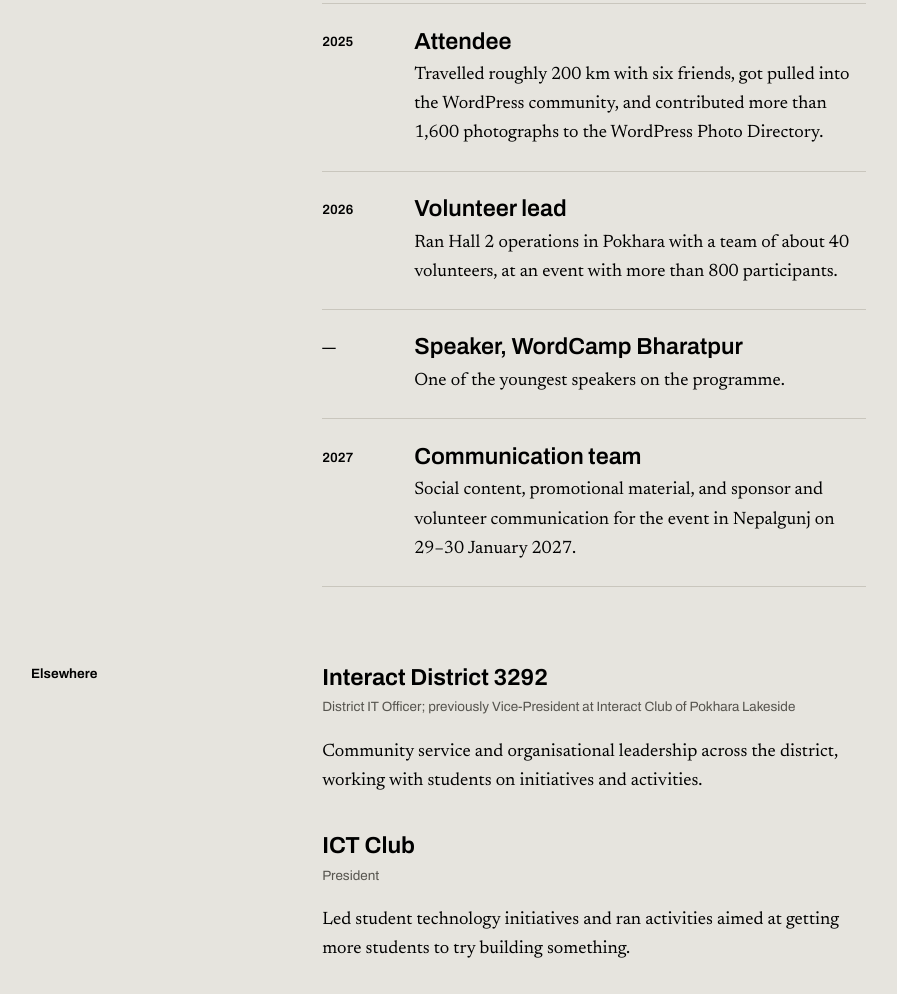
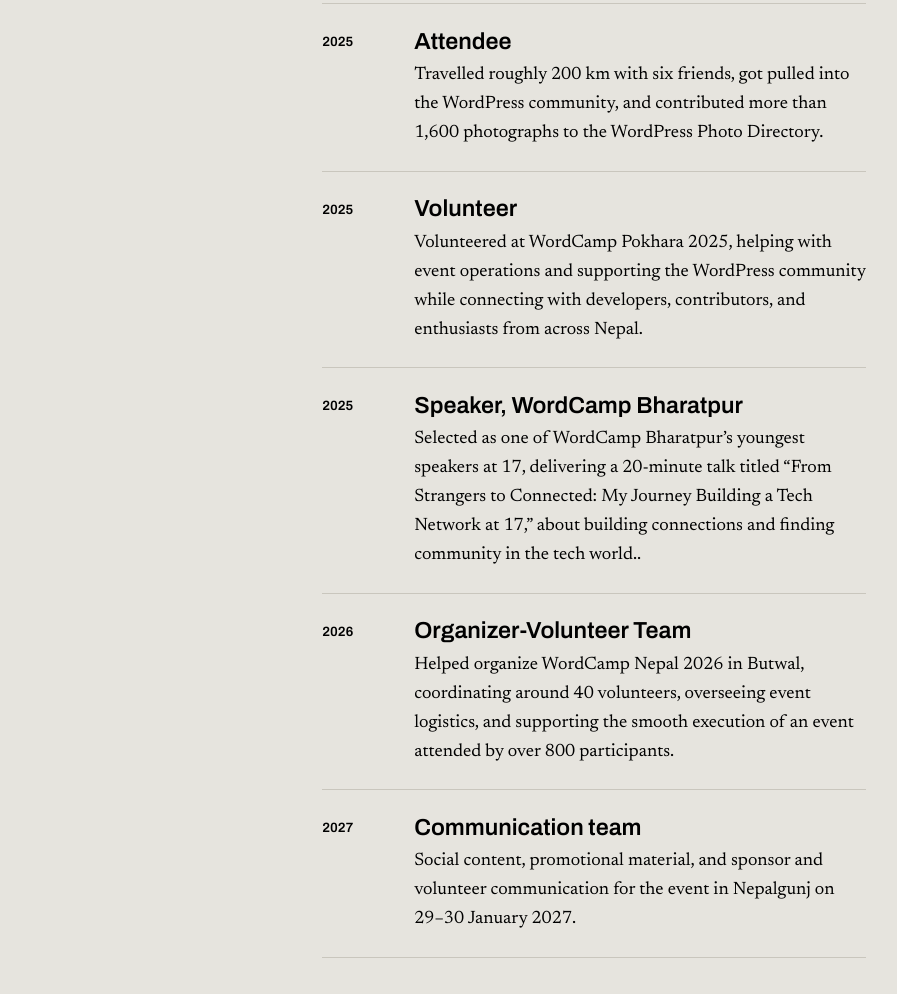
Before and after one commit to manjil0809/Coming-Soon, a plain HTML site: page index.html in a window 1280 px wide. Shown: the part 6149-7143 px from the top of the page, without its empty margins (129-1026 px from the left). Drawn offline with Linux system fonts and the light colour scheme.

Commit message:
Update index.html

```diff
--- a/index.html
+++ b/index.html
@@ -373,21 +373,30 @@
           </li>
 
           <li class="step">
-            <span class="step__year">2026</span>
+            <span class="step__year">2025</span>
             <div>
-              <h3 class="step__role">Volunteer lead</h3>
+              <h3 class="step__role">Volunteer</h3>
               <p>
-                Ran Hall 2 operations in Pokhara with a team of about 40 volunteers,
-                at an event with more than 800 participants.
+               Volunteered at WordCamp Pokhara 2025, helping with event operations and supporting the WordPress community while connecting with developers, contributors, and enthusiasts from across Nepal.
               </p>
             </div>
           </li>
 
-          <li class="step">
-            <span class="step__year" aria-label="Year to be confirmed">—</span>
+           <li class="step">
+            <span class="step__year" aria-label="Year to be confirmed">2025</span>
             <div>
               <h3 class="step__role">Speaker, WordCamp Bharatpur</h3>
-              <p>One of the youngest speakers on the programme.</p>
+              <p>Selected as one of WordCamp Bharatpur’s youngest speakers at 17, delivering a 20-minute talk titled “From Strangers to Connected: My Journey Building a Tech Network at 17,” about building connections and finding community in the tech world..</p>
+            </div>
+          </li>
+
+          <li class="step">
+            <span class="step__year">2026</span>
+            <div>
+              <h3 class="step__role">Organizer-Volunteer Team</h3>
+              <p>
+              Helped organize WordCamp Nepal 2026 in Butwal, coordinating around 40 volunteers, overseeing event logistics, and supporting the smooth execution of an event attended by over 800 participants.
+              </p>
             </div>
           </li>
 
```
